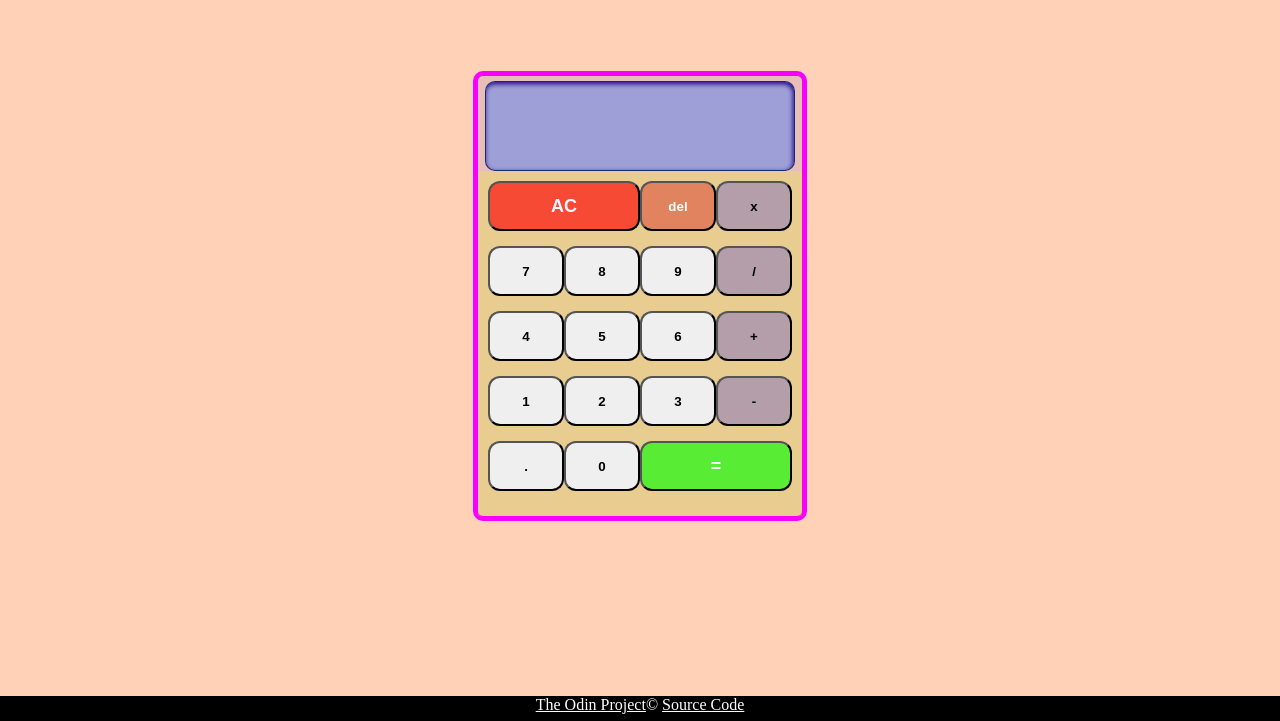
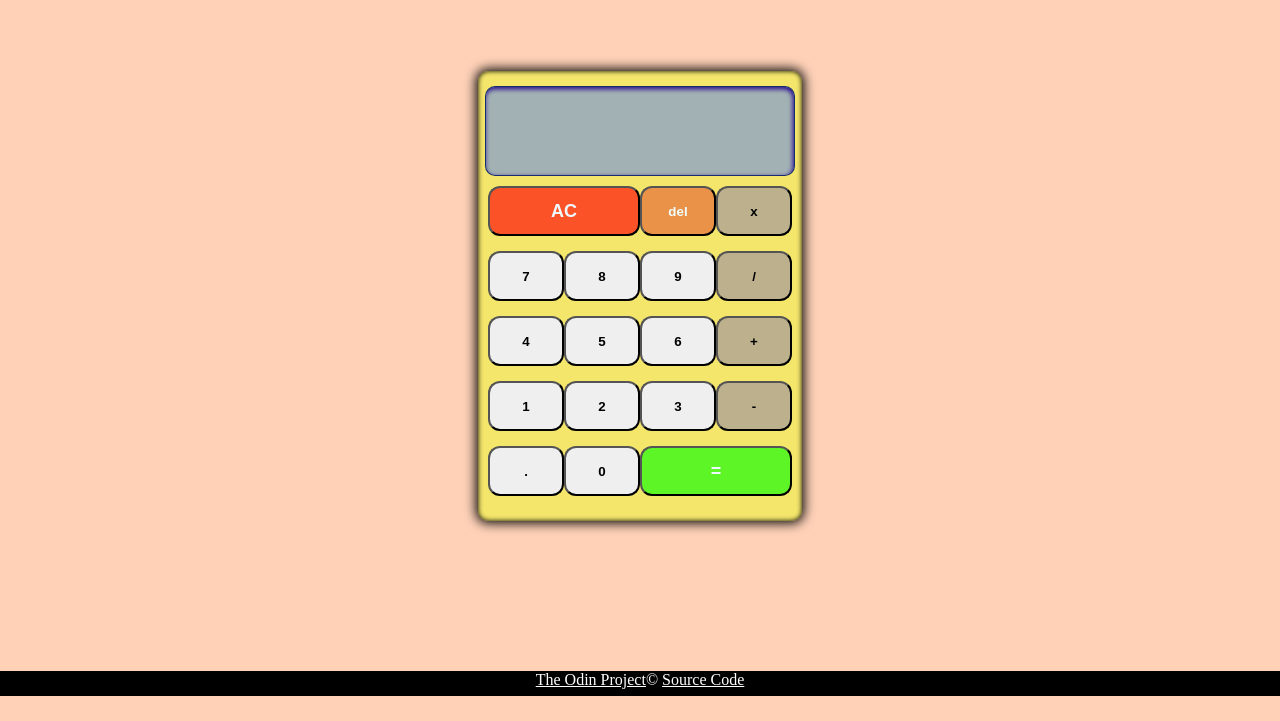
Before and after one commit to peymangiit/odin-calculator, a plain HTML site: page index.html in a window 1280 px wide. Shown: the part 104-825 px from the top of the page. After the commit the page ends 800 px from the top, so only its background shows below. Drawn offline with Linux system fonts and the light colour scheme.

Commit message:
add dvh ,change border,color,footer

```diff
--- a/index.html
+++ b/index.html
@@ -36,9 +36,9 @@
                <button class="key result span-two">=</button>
             </div>
         </div>
+        <footer>
+         <a href="https://www.theodinproject.com/lessons/foundations-calculator" target="_blank" rel="noopener noreferrer">The Odin Project</a><span>&copy;</span> <a href="https://github.com/peymangiit/odin-calculator.git" target="_blank" rel="noopener noreferrer">Source Code</a>
+        </footer>
     </main>
-   <footer>
-    <a href="https://www.theodinproject.com/lessons/foundations-calculator" target="_blank" rel="noopener noreferrer">The Odin Project</a><span>&copy;</span> <a href="https://github.com/peymangiit/odin-calculator.git" target="_blank" rel="noopener noreferrer">Source Code</a>
-   </footer>
 </body>
 </html>
--- a/style.css
+++ b/style.css
@@ -7,7 +7,8 @@ body{
     background-color: rgba(255, 174, 127, 0.548);
 }
 main{
-    height: 100vh;
+    position: relative;
+    height: 100dvh;
     display: flex;
     justify-content: center;
     align-items: center;
@@ -21,8 +22,13 @@ main{
     background-color: rgba(145, 104, 184 , 0.2);
 }
 .cal-structor{
-    border: 5px solid rgb(247, 0, 255);
+    /* border: 5px solid rgb(247, 0, 255); */
+    box-shadow: 0 0 12px 2px black,
+    inset 0 0 5px black;
     border-radius: 10px;
+    padding-top: 10px;
+    background-color: rgba(229, 255, 0, 0.419);
+
 }
 .output {
     box-shadow: inset ;
@@ -45,7 +51,6 @@ main{
    display: grid;
    grid-template-columns: repeat(4,76px);
    grid-template-rows: repeat(5,65px);
-   background-color: rgba(229, 255, 0, 0.219);
 }
 .span-two{
    grid-column: span 2;
@@ -90,6 +95,9 @@ button{
     cursor: pointer;
 }
 footer{
+    position: fixed;
+    bottom: 0;
+    width: 100%;
     background-color: black;
     height: 25px;
     color: white;
```
